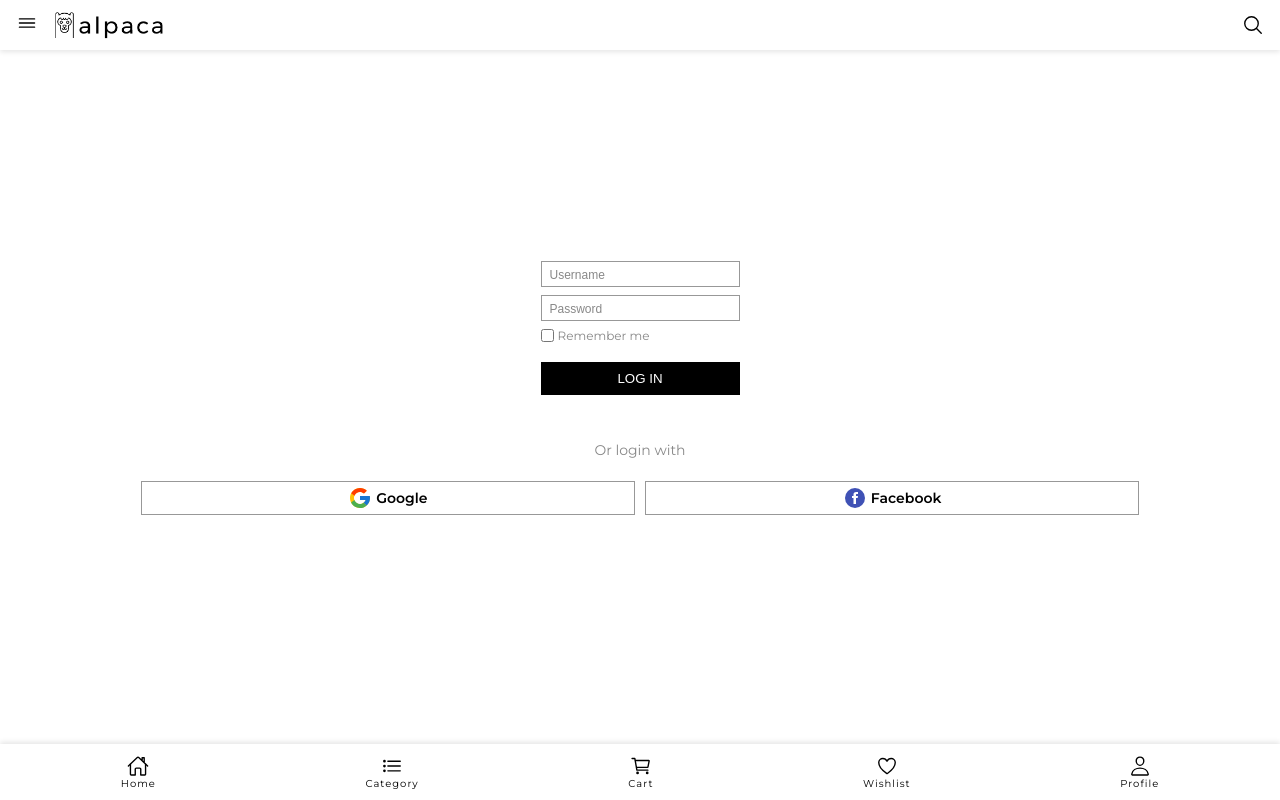
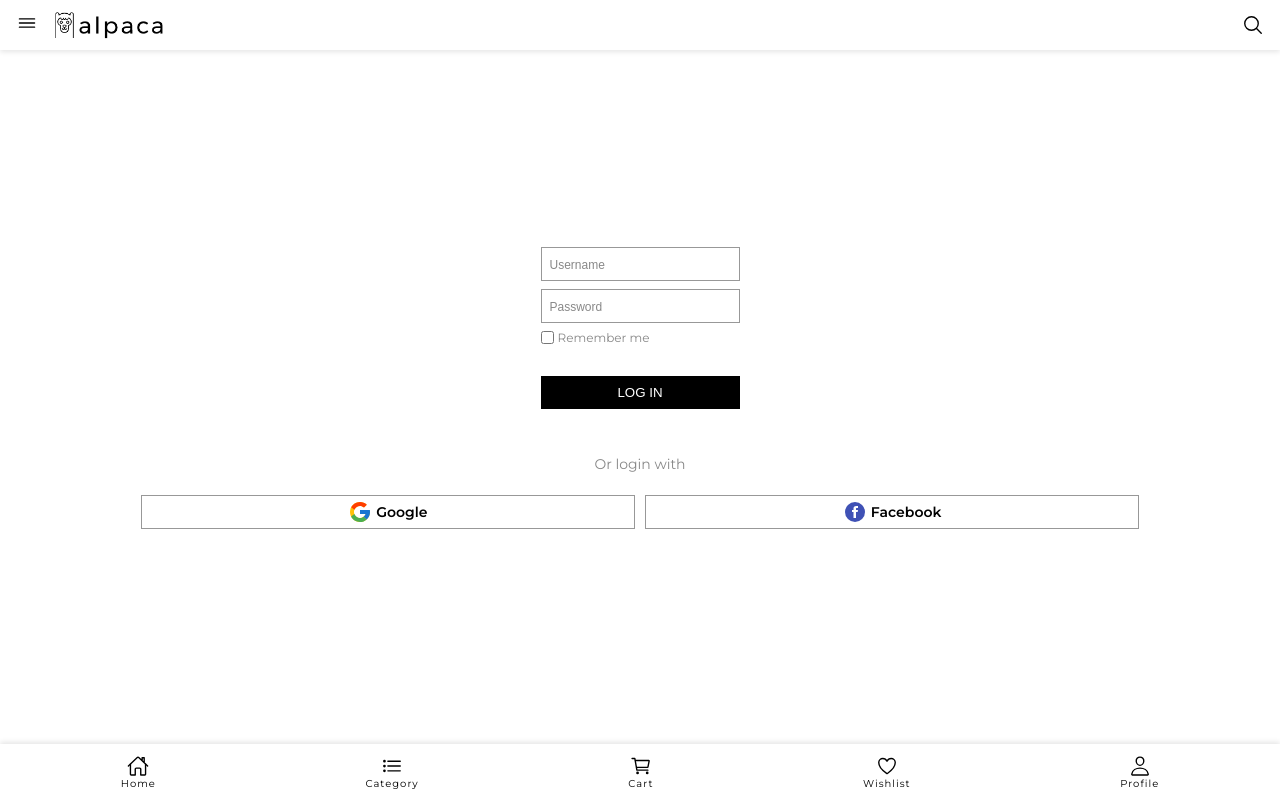
Before and after one commit to aldi-milano/alpaca-store, a React (Create React App) app: page /profile in a window 1280 px wide. Built offline with nearby package versions, Linux system fonts and the light colour scheme; no server answers.

Commit message:
adding more padding to input element

```diff
--- a/src/components/pages/profile/visitor/visitor.scss
+++ b/src/components/pages/profile/visitor/visitor.scss
@@ -27,7 +27,7 @@
         display: block;
         margin-bottom: 8px;
         border: solid 1px rgba(85, 85, 85, 0.605);
-        padding: 4px 8px;
+        padding: 8px 8px;
         &:focus {
           outline: none;
         }
@@ -39,7 +39,7 @@
       .checkbox {
         @include u.flex(flex-start, center);
         gap: 4px;
-        margin-bottom: u.rem(20);
+        margin-bottom: u.rem(32);
         .labelcheck__visitor {
           font-size: u.rem(12);
           color: #888;
```
